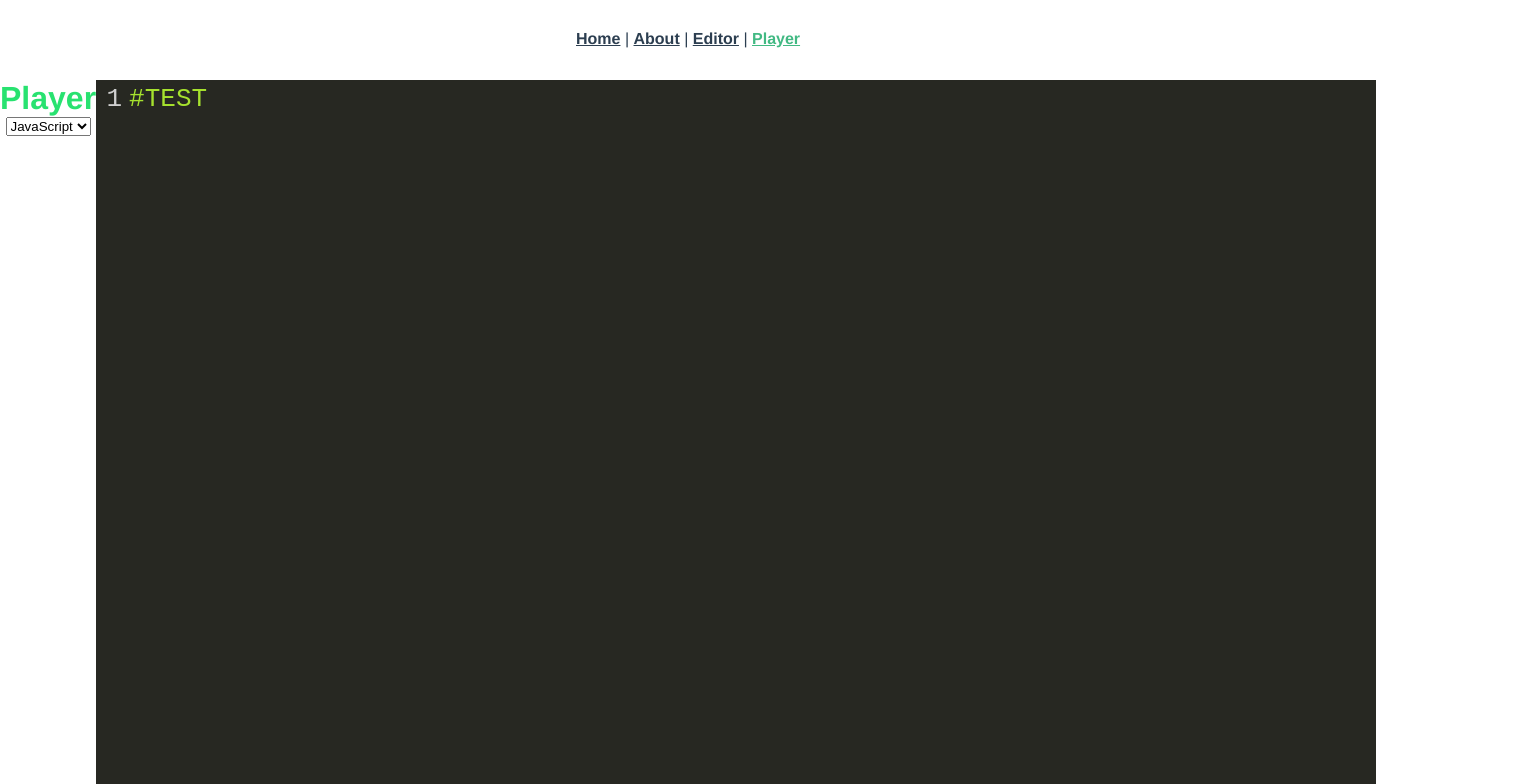
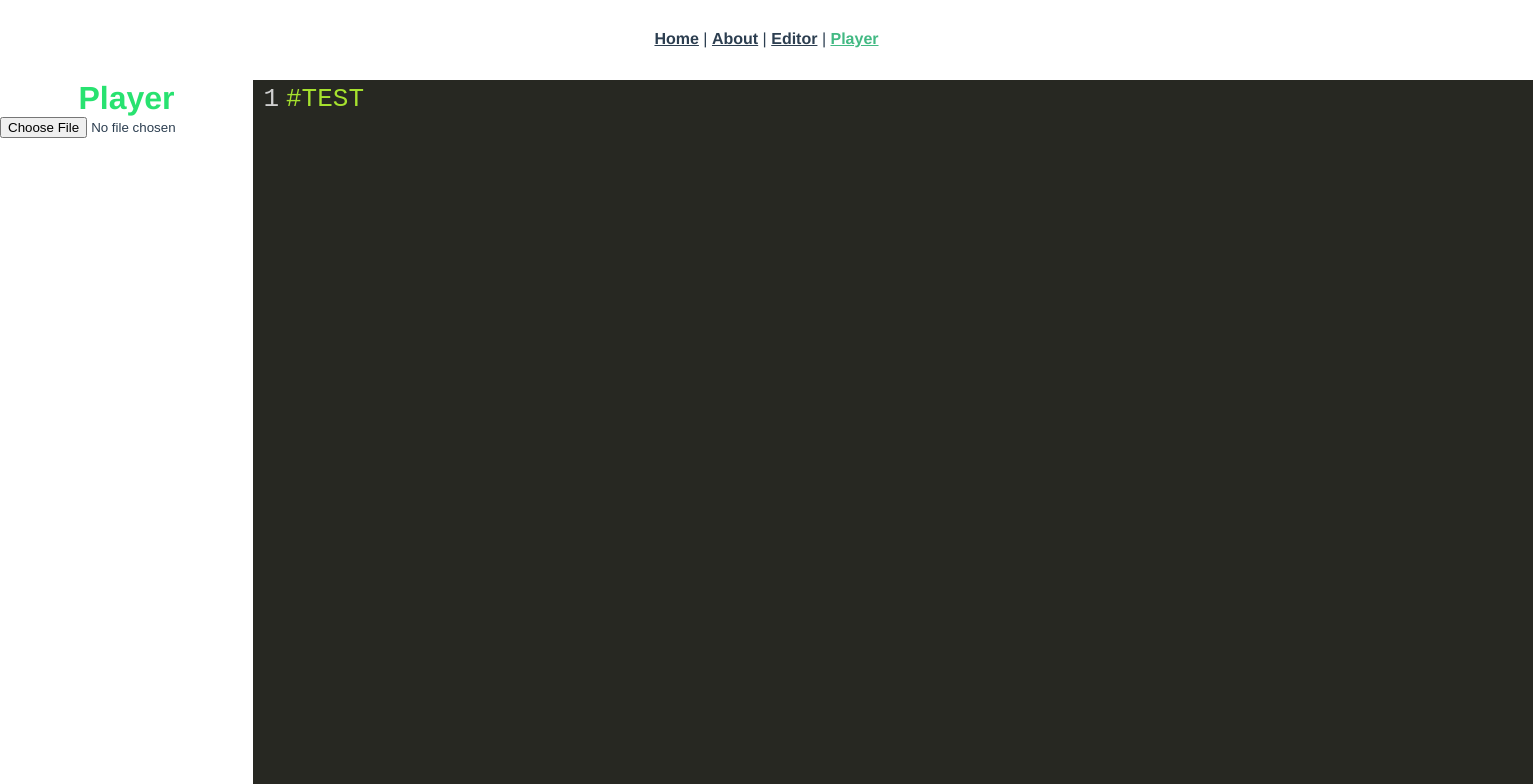
Before and after one commit to nanagami1369/CodingShare, a Vue app in the folder front/: page /#/player in a window 1280 px wide. Shown: the top 784 px of the page, 1533 px wide, since content can reach past the window. Built offline with nearby package versions, Linux system fonts and the light colour scheme.

Commit message:
再生機能の作成

```diff
--- a/front/src/views/PlayerPage.vue
+++ b/front/src/views/PlayerPage.vue
@@ -2,11 +2,7 @@
   <div id="player-page">
     <div id="side-panel">
       <h1>Player</h1>
-      <select v-model="selectedLanguage">
-        <option v-for="lang in languages" :key="lang.tag" :value="lang">
-          {{ lang.name }}
-        </option>
-      </select>
+      <input type="file" @change="loadData" value="読み込み" />
     </div>
     <div id="player-panel">
       <textarea id="editor-aria">#TEST</textarea>
@@ -28,16 +24,28 @@ import 'codemirror/addon/hint/javascript-hint.js'
 import 'codemirror/addon/edit/closebrackets.js'
 import { Language } from '@/models/language'
 import { CodingRecorder } from '@/CodingRecorder'
+import { Video } from '@/models/Video.js'
 type DataType = {
   editor?: CodeMirror.EditorFromTextArea
   recorder: CodingRecorder
-  defualtConfig: EditorConfig
-  languages: Language[]
-  selectedLanguage: Language
+  defualtConfig: EditorConfiguration
+  selectedLanguage?: Language
 }
-interface EditorConfig extends EditorConfiguration {
-  autoCloseBrackets: boolean
+
+function doSomethingLoop(
+  maxCount: number,
+  index: number,
+  span: number,
+  doSomething: (index: number) => void
+) {
+  if (index <= maxCount) {
+    doSomething(index)
+    setTimeout(function () {
+      doSomethingLoop(maxCount, ++index, span, doSomething)
+    }, span)
+  }
 }
+
 export default Vue.extend({
   name: 'PlayerPage',
   data(): DataType {
@@ -47,36 +55,36 @@ export default Vue.extend({
         lineNumbers: true,
         indentUnit: 4,
         theme: 'monokai',
-        autoCloseBrackets: true,
         showHint: true,
         extraKeys: { 'Ctrl-Space': 'autocomplete' },
       },
       recorder: new CodingRecorder(),
-      languages: [
-        {
-          tag: 'javascript',
-          name: 'JavaScript',
-        },
-        {
-          tag: 'text/x-csrc',
-          name: 'C言語',
-        },
-        {
-          tag: 'text/x-c++src',
-          name: 'C++',
-        },
-        {
-          tag: 'text/x-java',
-          name: 'Java',
-        },
-      ],
-      selectedLanguage: {
-        tag: 'javascript',
-        name: 'JavaScript',
-      },
     }
   },
-  methods: {},
+  methods: {
+    loadData: function (event: Event): void {
+      const target = event.target as HTMLInputElement
+      const file = target.files?.item(0)
+      if (file == undefined || file == null) {
+        // ファイルがなければ何もしない
+        return
+      }
+      const reader = new FileReader()
+      reader.readAsText(file)
+      reader.onload = (): void => {
+        const videoJson = reader.result as string
+        const video: Video = JSON.parse(videoJson)
+        console.log(video)
+        doSomethingLoop(video.value.length, 0, 250, (index: number) => {
+          const text = video.value[index].changeData.text
+          const from = video.value[index].changeData.from
+          const to = video.value[index].changeData.to
+          const origin = video.value[index].changeData.origin
+          this.editor?.replaceRange(text, from, to, origin)
+        })
+      }
+    },
+  },
   mounted() {
     const editorAria: HTMLTextAreaElement | null = document.querySelector(
       '#editor-aria'
```
